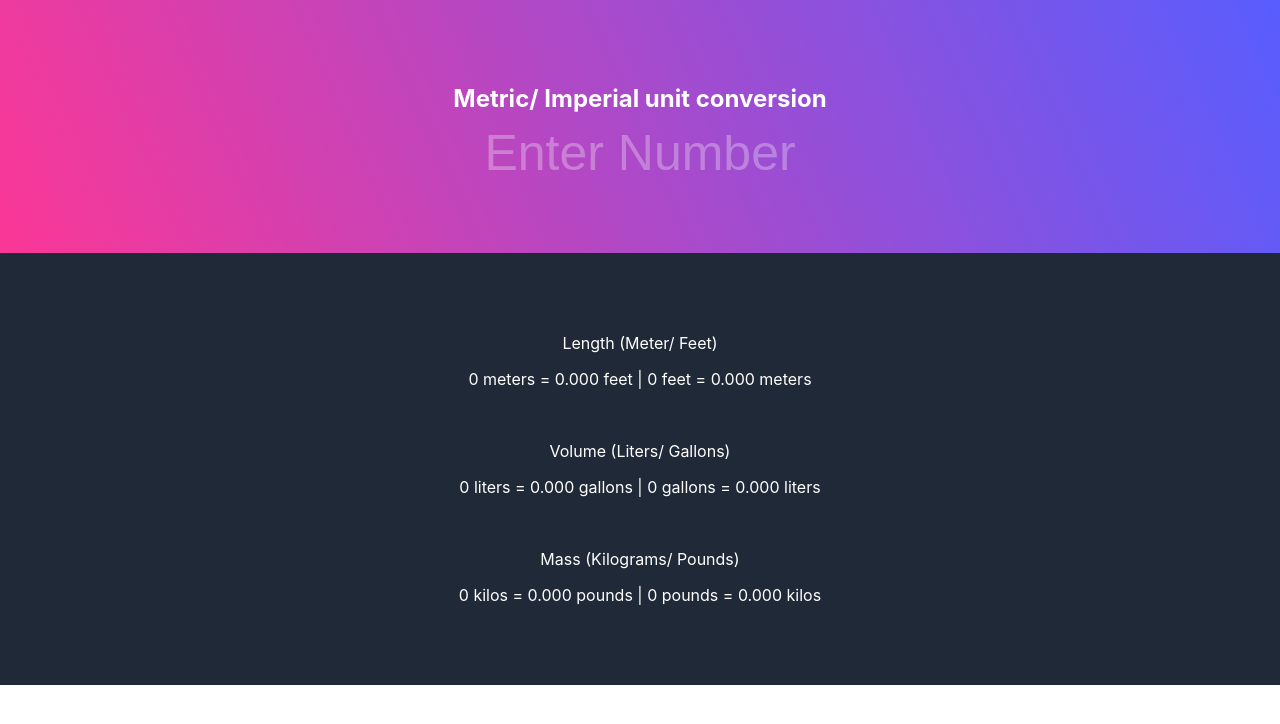
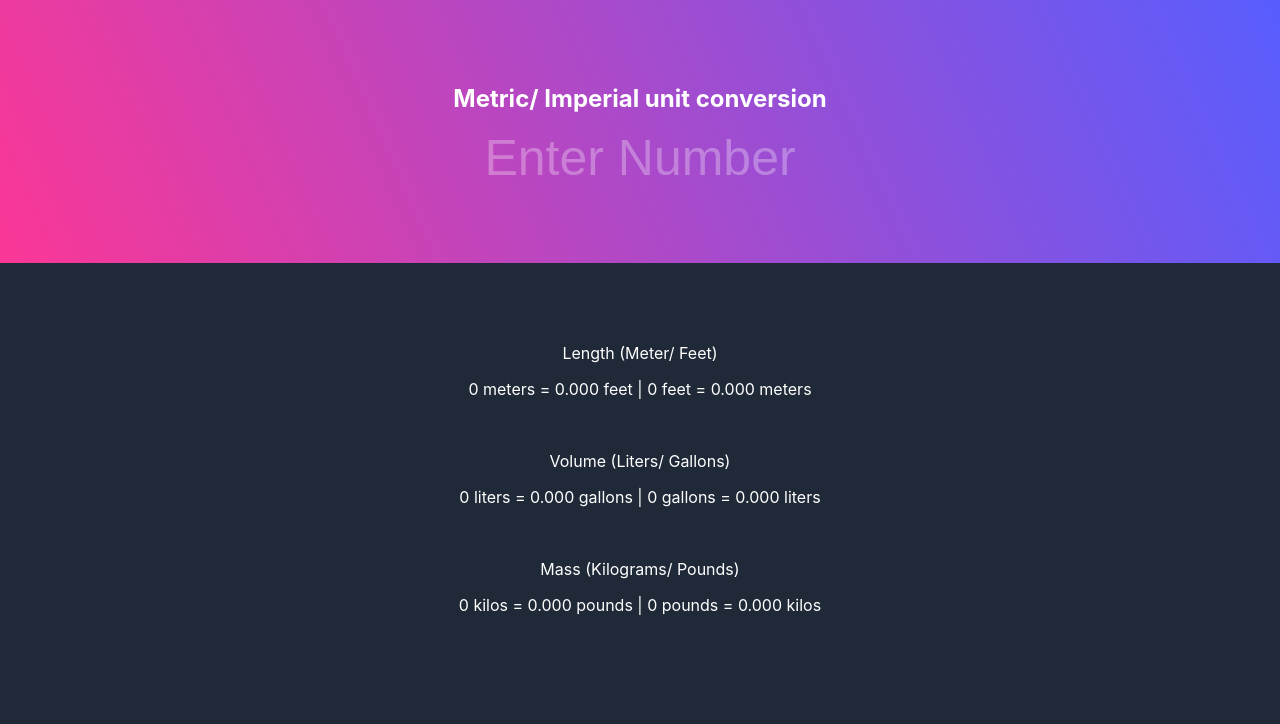
Before and after one commit to Akilandeshwari-Ravishankar/JavaScript, a plain HTML site: page P1 - Unit Converter App/index.html in a window 1280 px wide. Drawn offline with Linux system fonts and the light colour scheme.

Commit message:
updated CSS

```diff
--- a/P1 - Unit Converter App/index.css
+++ b/P1 - Unit Converter App/index.css
@@ -1,10 +1,11 @@
 html, body {
     margin: 0;
     padding: 0;
+    height: fit-content;
+    background: #1F2937;
 }
 
 section {
-    padding: 5%;
     text-align: center;
     color: white;
     font-family: Inter;
@@ -12,11 +13,13 @@ section {
 }
 
 #gradient {
+    padding: 5%;
     background: linear-gradient(246.26deg, #585DFE 0%, #FB3796 100%);
 }
 
 #dark {
     background: #1F2937;
+    padding: 5%;
 }
 
 input::-webkit-outer-spin-button,
@@ -27,8 +30,8 @@ input::-webkit-inner-spin-button {
 input {
     padding: 10px;
     text-align: center;
-    width: 400px;
-    height: 40px;
+    width: 100%;
+    height: 50px;
     background: transparent;
     border-color: transparent;
     font-size: 50px;
--- a/P1 - Unit Converter App/index.html
+++ b/P1 - Unit Converter App/index.html
@@ -10,6 +10,7 @@
             </form>
         </section>
         <section id="dark">
+            <section>
                 <p>Length (Meter/ Feet)</p>
                 <p id="len-conv">0 meters = 0.000 feet | 0 feet = 0.000 meters</p>
                 <br>
@@ -18,6 +19,8 @@
                 <br>
                 <p>Mass (Kilograms/ Pounds)</p>
                 <p id="mass-conv">0 kilos = 0.000 pounds | 0 pounds = 0.000 kilos</p>
+            </section>
+        </section>
         <script src="index.js"></script>
     </body>
 </html>
```
Lines whose indentation alone changed are shown as unchanged.
